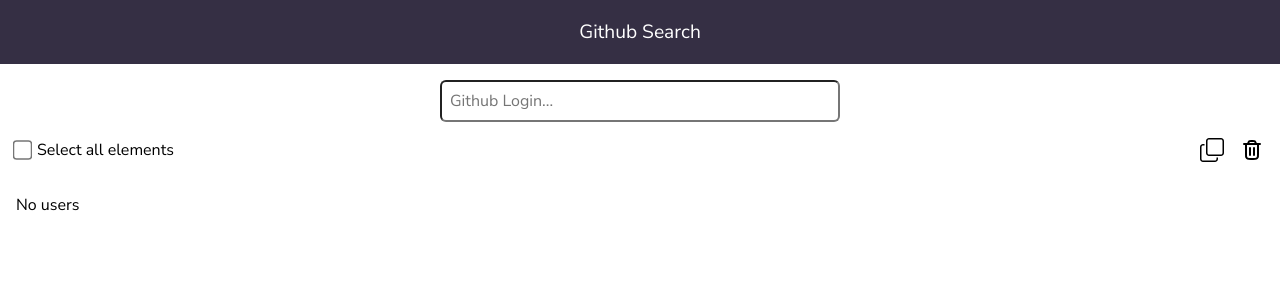
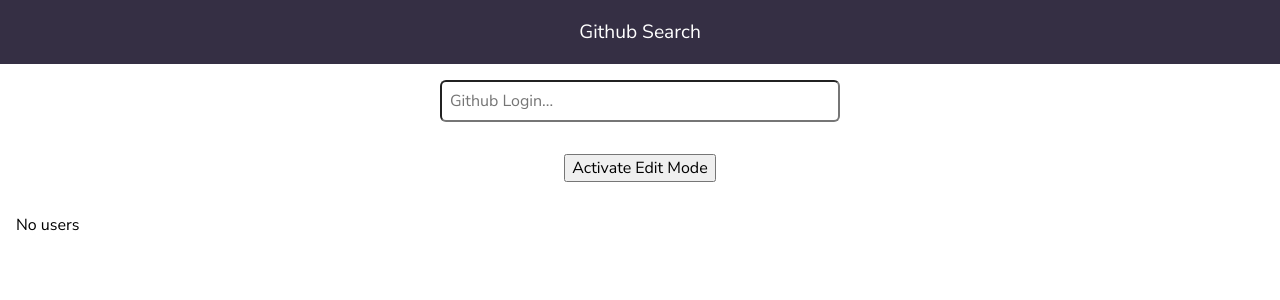
Before and after one commit to LucasPcq/github-search-fulll, a React (Vite) app: page / in a window 1280 px wide. Shown: the top 300 px of the page. Built offline with nearby package versions, Linux system fonts and the light colour scheme.

Commit message:
feat(GithubActionsToolbar): Split into components & add edit mode

```diff
--- a/src/context/github/useGithubContext.ts
+++ b/src/context/github/useGithubContext.ts
@@ -6,6 +6,7 @@
   users: GithubUser[];
   selectedUserIds: number[];
   loading: boolean;
+  isEditModeActivate: boolean;
 };
 
 export enum GithubContextEventType {
@@ -17,6 +18,8 @@
   ALL_USER_DESELECTED = "ALL_USER_DESELECTED",
   USERS_DELETED = "USERS_DELETED",
   USERS_DUPLICATED = "USER_DUPLICATED",
+  EDIT_MODE_ACTIVATED = "EDIT_MODE_ACTIVATED",
+  EDIT_MODE_DESACTIVATED = "EDIT_MODE_DESACTIVATED",
 }
 
 export type GithubContextEvent =
@@ -49,6 +52,12 @@
   | {
       type: GithubContextEventType.USERS_DUPLICATED;
       userIds: number[];
+    }
+  | {
+      type: GithubContextEventType.EDIT_MODE_ACTIVATED;
+    }
+  | {
+      type: GithubContextEventType.EDIT_MODE_DESACTIVATED;
     };
 
 export interface GithubContextType {
@@ -110,6 +119,19 @@
         selectedUserIds: [],
       };
 
+    case GithubContextEventType.EDIT_MODE_ACTIVATED:
+      return {
+        ...state,
+        isEditModeActivate: true,
+      };
+
+    case GithubContextEventType.EDIT_MODE_DESACTIVATED:
+      return {
+        ...state,
+        isEditModeActivate: false,
+        selectedUserIds: [],
+      };
+
     default:
       return state;
   }
--- a/src/providers/github/GithubUserProvider.tsx
+++ b/src/providers/github/GithubUserProvider.tsx
@@ -11,6 +11,7 @@
     users: [],
     selectedUserIds: [],
     loading: false,
+    isEditModeActivate: false,
   };
 
   const [state, dispatch] = useReducer(githubContextReducer, initialState);
--- a/src/ui/app/App.tsx
+++ b/src/ui/app/App.tsx
@@ -6,6 +6,7 @@
 import GithubProvider from "../../providers/github/GithubUserProvider";
 
 import "./styles/App.css";
+import GithubActionsToolbarPresenter from "../github-actions-toolbar/GithubActionsToolbarPresenter";
 
 function App() {
   return (
@@ -13,6 +14,7 @@
       <Header />
       <GithubProvider>
         <GithubSearchPresenter />
+        <GithubActionsToolbarPresenter />
         <GithubUserListPresenter />
       </GithubProvider>
     </>
--- /dev/null
+++ b/src/ui/github-actions-toolbar/GithubActionsToolbarPresenter.tsx
@@ -0,0 +1,10 @@
+import GithubActionsToolbarView from "./GithubActionsToolbarView";
+import { useGithubActionsToolbarViewMoidel } from "./GithubActionsToolbarViewModel";
+
+const GithubActionsToolbarPresenter = () => {
+  const githubActionsToolbarViewModel = useGithubActionsToolbarViewMoidel();
+
+  return <GithubActionsToolbarView {...githubActionsToolbarViewModel} />;
+};
+
+export default GithubActionsToolbarPresenter;
--- /dev/null
+++ b/src/ui/github-actions-toolbar/GithubActionsToolbarView.tsx
@@ -0,0 +1,62 @@
+import { GithubActionsToolbarViewModel } from "./GithubActionsToolbarViewModel";
+
+import "./styles/GithubActionsToolbarView.css";
+
+const GithubActionsToolbarView = ({
+  actions,
+  textEditMode,
+  displayActions,
+  atLeastOneElementSelected,
+  messageElementsSelected,
+}: GithubActionsToolbarViewModel) => {
+  const {
+    onClickDeleteSelectedUsers,
+    onClickDuplicateSelectedUsers,
+    onClickToggleEditMode,
+    onClickToggleSelectAllUsers,
+  } = actions;
+
+  return (
+    <div className="container-github-actions-toolbar">
+      <button onClick={onClickToggleEditMode}>{textEditMode}</button>
+      {displayActions && (
+        <div className="container-actions">
+          <label className="label-input-select-all">
+            <input
+              type="checkbox"
+              onChange={onClickToggleSelectAllUsers}
+              checked={atLeastOneElementSelected}
+            />
+            {messageElementsSelected}
+          </label>
+          <div className="container-delete-and-duplicate-actions">
+            <button
+              className="button-duplicate"
+              onClick={onClickDuplicateSelectedUsers}
+              aria-label="Duplicate Selected Users"
+            >
+              <img
+                src="./src/shared/assets/icons/duplicate.svg"
+                className="duplicate-icon"
+                alt="Duplicate Icon"
+              />
+            </button>
+            <button
+              className="button-delete"
+              onClick={onClickDeleteSelectedUsers}
+              aria-label="Delete Selected Users"
+            >
+              <img
+                src="./src/shared/assets/icons/trash.svg"
+                className="delete-icon"
+                alt="Delete Icon"
+              />
+            </button>
+          </div>
+        </div>
+      )}
+    </div>
+  );
+};
+
+export default GithubActionsToolbarView;
--- /dev/null
+++ b/src/ui/github-actions-toolbar/GithubActionsToolbarViewModel.ts
@@ -0,0 +1,74 @@
+import {
+  GithubContextEventType,
+  useGithubContext,
+} from "../../context/github/useGithubContext";
+
+export type GithubActionsToolbarViewModel = {
+  messageElementsSelected: string;
+  atLeastOneElementSelected: boolean;
+  displayActions: boolean;
+  textEditMode: string;
+  actions: {
+    onClickDeleteSelectedUsers: () => void;
+    onClickDuplicateSelectedUsers: () => void;
+    onClickToggleSelectAllUsers: () => void;
+    onClickToggleEditMode: () => void;
+  };
+};
+
+export const useGithubActionsToolbarViewMoidel =
+  (): GithubActionsToolbarViewModel => {
+    const { state, dispatch } = useGithubContext();
+
+    const onClickDeleteSelectedUsers = () =>
+      dispatch({
+        type: GithubContextEventType.USERS_DELETED,
+        userIds: state.selectedUserIds,
+      });
+
+    const onClickDuplicateSelectedUsers = () =>
+      dispatch({
+        type: GithubContextEventType.USERS_DUPLICATED,
+        userIds: state.selectedUserIds,
+      });
+
+    const onClickToggleSelectAllUsers = () => {
+      if (state.selectedUserIds.length === 0) {
+        dispatch({ type: GithubContextEventType.ALL_USER_SELECTED });
+      } else {
+        dispatch({ type: GithubContextEventType.ALL_USER_DESELECTED });
+      }
+    };
+
+    const onClickToggleEditMode = () => {
+      if (state.isEditModeActivate) {
+        dispatch({ type: GithubContextEventType.EDIT_MODE_DESACTIVATED });
+      } else {
+        dispatch({ type: GithubContextEventType.EDIT_MODE_ACTIVATED });
+      }
+    };
+
+    const actions = {
+      onClickDeleteSelectedUsers,
+      onClickDuplicateSelectedUsers,
+      onClickToggleSelectAllUsers,
+      onClickToggleEditMode,
+    };
+
+    const textEditMode = state.isEditModeActivate
+      ? "Disable Edit Mode"
+      : "Activate Edit Mode";
+
+    const messageElementsSelected =
+      state.selectedUserIds.length > 0
+        ? `${state.selectedUserIds.length} elements selected`
+        : "Select all elements";
+
+    return {
+      messageElementsSelected,
+      atLeastOneElementSelected: state.selectedUserIds.length > 0,
+      textEditMode,
+      actions,
+      displayActions: state.isEditModeActivate,
+    };
+  };
--- /dev/null
+++ b/src/ui/github-actions-toolbar/styles/GithubActionsToolbarView.css
@@ -0,0 +1,39 @@
+.container-github-actions-toolbar {
+    display: flex;
+    flex-direction: column;
+    align-items: center;
+    gap: 1rem;
+    padding: 1rem;
+}
+
+.container-actions {
+    display: flex;
+    align-items: center;
+    justify-content: space-between;
+    width: 100%;
+}
+
+.label-input-select-all {
+    display: flex;
+    gap: 0.5rem;
+}
+
+.label-input-select-all>input {
+    transform: scale(1.5);
+}
+
+.container-delete-and-duplicate-actions {
+    display: flex;
+    gap: 1rem;
+}
+
+.button-duplicate, .button-delete {
+    border: none;
+    background-color: white;
+}
+
+.duplicate-icon,
+.delete-icon {
+    width: 1.5rem;
+    cursor: pointer;
+}
--- a/src/ui/github-search/GithubSearchView.tsx
+++ b/src/ui/github-search/GithubSearchView.tsx
@@ -1,48 +1,16 @@
 import { GithubSearchViewModel } from "./GithubSearchViewModel";
+
 import "./styles/GithubSearchView.css";
 
-const GithubSearchView = ({
-  messageElementsSelected,
-  atLeastOneElementSelected,
-  actions,
-}: GithubSearchViewModel) => {
-  const {
-    onUserLoginChange,
-    onClickToggleSelectAllUsers,
-    onClickDeleteSelectedUsers,
-    onClickDuplicateSelectedUsers,
-  } = actions;
-
+const GithubSearchView = ({ onUserLoginChange }: GithubSearchViewModel) => {
   return (
-    <div className="container-github-search-actions">
+    <div className="container-github-search">
       <input
         type="text"
         placeholder="Github Login..."
         className="input-github-search"
         onChange={(e) => onUserLoginChange(e.target.value)}
       />
-      <div className="container-actions">
-        <label className="label-input-select-all">
-          <input
-            type="checkbox"
-            onChange={() => onClickToggleSelectAllUsers()}
-            checked={atLeastOneElementSelected}
-          />
-          {messageElementsSelected}
-        </label>
-        <div className="container-delete-and-duplicate-actions">
-          <img
-            src="./src/shared/assets/icons/duplicate.svg"
-            className="duplicate-icon"
-            onClick={onClickDuplicateSelectedUsers}
-          />
-          <img
-            src="./src/shared/assets/icons/trash.svg"
-            className="delete-icon"
-            onClick={onClickDeleteSelectedUsers}
-          />
-        </div>
-      </div>
     </div>
   );
 };
--- a/src/ui/github-search/GithubSearchViewModel.ts
+++ b/src/ui/github-search/GithubSearchViewModel.ts
@@ -12,18 +12,11 @@
 import { debounce } from "../../shared/utils";
 
 export type GithubSearchViewModel = {
-  messageElementsSelected: string;
-  atLeastOneElementSelected: boolean;
-  actions: {
-    onClickDeleteSelectedUsers: () => void;
-    onClickDuplicateSelectedUsers: () => void;
-    onClickToggleSelectAllUsers: () => void;
-    onUserLoginChange: (userLogin: string) => void;
-  };
+  onUserLoginChange: (userLogin: string) => void;
 };
 
 export const useGithubSearchViewModel = (): GithubSearchViewModel => {
-  const { state, dispatch } = useGithubContext();
+  const { dispatch } = useGithubContext();
 
   //TODO: Improve that
   const debouncedSearch = useRef(
@@ -46,44 +39,7 @@
     [dispatch]
   );
 
-  const onClickDeleteSelectedUsers = () =>
-    dispatch({
-      type: GithubContextEventType.USERS_DELETED,
-      userIds: state.selectedUserIds,
-    });
-
-  const onClickDuplicateSelectedUsers = () =>
-    dispatch({
-      type: GithubContextEventType.USERS_DUPLICATED,
-      userIds: state.selectedUserIds,
-    });
-
-  const onClickToggleSelectAllUsers = () => {
-    if (state.selectedUserIds.length === 0) {
-      dispatch({ type: GithubContextEventType.ALL_USER_SELECTED });
-    } else {
-      dispatch({ type: GithubContextEventType.ALL_USER_DESELECTED });
-    }
-  };
-
-  const actions = {
-    onClickDeleteSelectedUsers,
-    onClickDuplicateSelectedUsers,
-    onClickToggleSelectAllUsers,
+  return {
     onUserLoginChange: searchGithubUsersByUserLogin,
   };
-
-  if (state.selectedUserIds.length > 0) {
-    return {
-      messageElementsSelected: `${state.selectedUserIds.length} elements selected`,
-      atLeastOneElementSelected: true,
-      actions,
-    };
-  }
-
-  return {
-    messageElementsSelected: "Select all elements",
-    atLeastOneElementSelected: false,
-    actions,
-  };
 };
--- a/src/ui/github-search/styles/GithubSearchView.css
+++ b/src/ui/github-search/styles/GithubSearchView.css
@@ -1,4 +1,4 @@
-.container-github-search-actions {
+.container-github-search {
     display: flex;
     flex-direction: column;
     align-items: center;
@@ -12,30 +12,3 @@
     max-width: 400px;
     width: 100%;
 }
-
-.container-actions {
-    display: flex;
-    align-items: center;
-    justify-content: space-between;
-    width: 100%;
-}
-
-.label-input-select-all {
-    display: flex;
-    gap: 0.5rem;
-}
-
-.label-input-select-all>input {
-    transform: scale(1.5);
-}
-
-.container-delete-and-duplicate-actions {
-    display: flex;
-    gap: 1rem;
-}
-
-.duplicate-icon,
-.delete-icon {
-    width: 1.5rem;
-    cursor: pointer;
-}
--- a/src/ui/github-user-list/GithubUserListViewModel.ts
+++ b/src/ui/github-user-list/GithubUserListViewModel.ts
@@ -15,6 +15,7 @@
   avatar: string;
   url: string;
   isSelected: boolean;
+  displayEditCheckbox: boolean;
   onClickToggleSelectUser: (userId: number) => void;
 };
 
@@ -64,6 +65,7 @@
         avatar: user.avatar_url,
         url: user.html_url,
         isSelected: state.selectedUserIds.includes(user.id),
+        displayEditCheckbox: state.isEditModeActivate,
         onClickToggleSelectUser,
       };
     }),
--- a/src/ui/github-user-list/components/GithubUserListItem.tsx
+++ b/src/ui/github-user-list/components/GithubUserListItem.tsx
@@ -8,16 +8,19 @@
   avatar,
   url,
   isSelected,
+  displayEditCheckbox,
   onClickToggleSelectUser,
 }: GithubUserListItemView) => {
   return (
     <div className="item-github-user-list">
+      {displayEditCheckbox && (
         <input
           type="checkbox"
           className="select-github-profile"
           onChange={() => onClickToggleSelectUser(id)}
           checked={isSelected}
         />
+      )}
       <img src={avatar} className="github-avatar" />
       <div className="github-user-informations">
         <p className="github-id">{id}</p>
```
Lines whose indentation alone changed are shown as unchanged.
